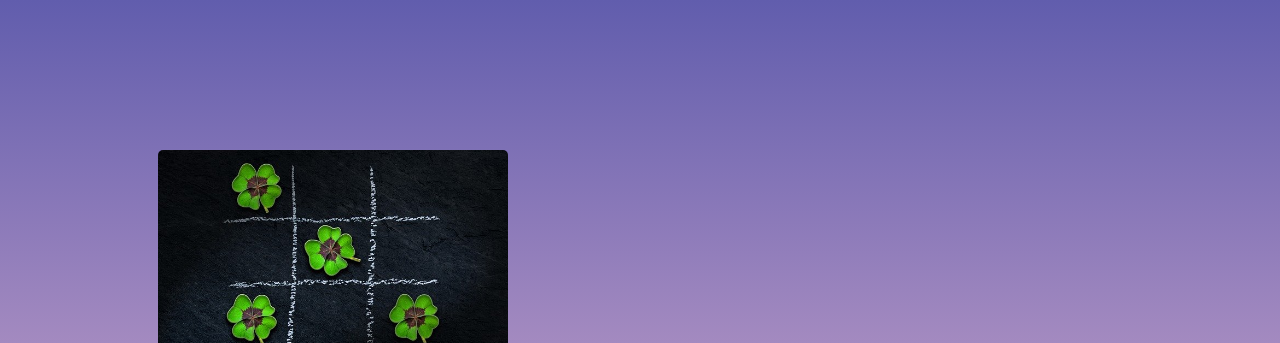
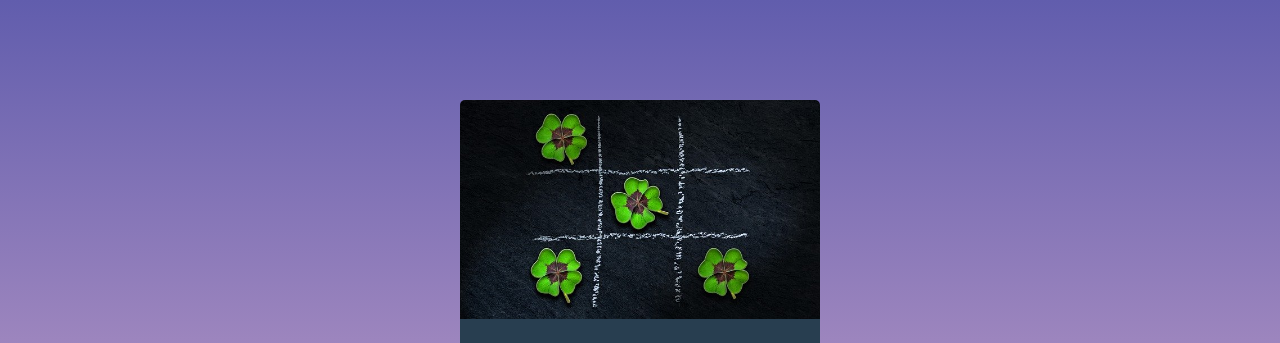
Before and after one commit to TuoloMee/piskvorky, a plain HTML site: page index.html in a window 1280 px wide. Shown: the top 343 px of the page. Drawn offline with Linux system fonts and the light colour scheme.

Commit message:
Úprava po code review

```diff
--- a/style.css
+++ b/style.css
@@ -4,12 +4,15 @@ html { box-sizing: border-box; }
 body {
   color: #ffffff;
   background-image: linear-gradient(#615dad, #ffc8da);
+  height:100vh;
   font-size: 16px;
 }
 
 .piskvorky {
-  margin: 150px;
-  width: 350px;
+  margin: 100px;
+  margin-left: auto;
+  margin-right: auto;
+  width: 360px;
 }
 
 .obrazek {
```
